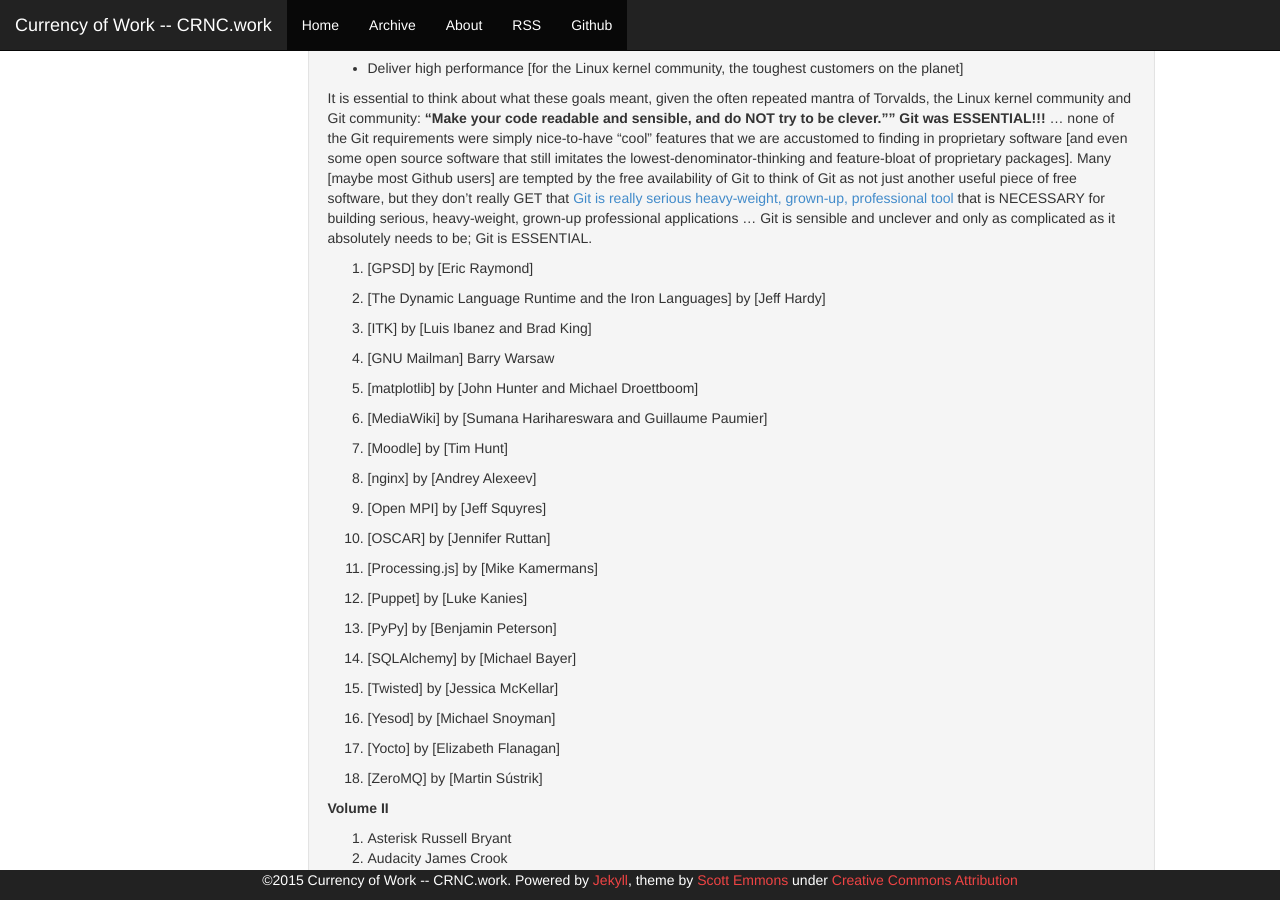
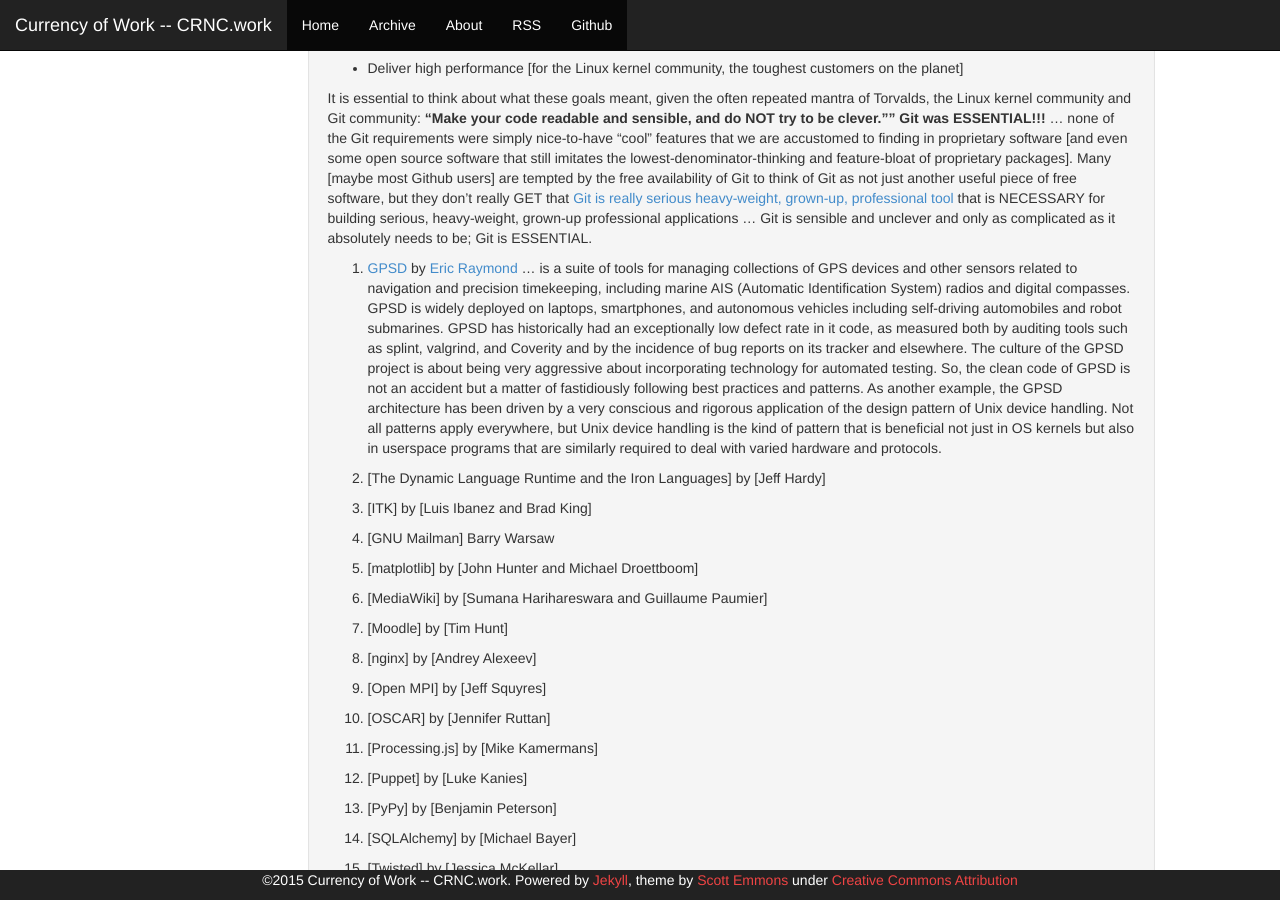
Before and after one commit to GYGbot/CRNC.work, a Jekyll site: the page built from _posts/2015-08-31-CNRC.work-Workflow.markdown, in a window 1280 px wide and 900 px high, scrolled down 1172 px. Built offline with Jekyll 4.4.1, drawn with Linux system fonts in a browser that asks for light colours; Markdown is read by kramdown in place of the engine named in the settings.

Commit message:
GPSD, testing and patterns

```diff
--- a/_posts/2015-08-31-CNRC.work-Workflow.markdown
+++ b/_posts/2015-08-31-CNRC.work-Workflow.markdown
@@ -34,7 +34,7 @@ If you want to understand workflow, you really need to understand the [Architect
 It is essential to think about what these goals meant, given the often repeated mantra of Torvalds, the Linux kernel community and Git community: **"Make your code readable and sensible, and do NOT try to be clever.""  Git was ESSENTIAL!!!** ... none of the Git requirements were simply nice-to-have "cool" features that we are accustomed to finding in proprietary software [and even some open source software that still imitates the lowest-denominator-thinking and feature-bloat of proprietary packages].  Many [maybe most Github users] are tempted by the free availability of Git to think of Git as not just another useful piece of free software, but they don't really GET that [Git is really serious heavy-weight, grown-up, professional tool](http://git-scm.com/book/en/v2) that is NECESSARY for building serious, heavy-weight, grown-up professional applications ... Git is sensible and unclever and only as complicated as it absolutely needs to be; Git is ESSENTIAL.
 
 
-7.	[GPSD] by	[Eric Raymond]
+7.	[GPSD](http://aosabook.org/en/gpsd.html) by	[Eric Raymond](http://www.catb.org/esr/writings/taoup/html/) ... is a suite of tools for managing collections of GPS devices and other sensors related to navigation and precision timekeeping, including marine AIS (Automatic Identification System) radios and digital compasses. GPSD is widely deployed on laptops, smartphones, and autonomous vehicles including self-driving automobiles and robot submarines.  GPSD has historically had an exceptionally low defect rate in it code, as measured both by auditing tools such as splint, valgrind, and Coverity and by the incidence of bug reports on its tracker and elsewhere. The culture of the GPSD project is about being very aggressive about incorporating technology for automated testing.  So, the clean code of GPSD is not an accident but a matter of fastidiously following best practices and patterns. As another example, the GPSD architecture has been driven by a very conscious and rigorous application of the design pattern of Unix device handling.  Not all patterns apply everywhere, but Unix device handling is the kind of pattern that is beneficial not just in OS kernels but also in userspace programs that are similarly required to deal with varied hardware and protocols.
 
 8.	[The Dynamic Language Runtime and the Iron Languages]	by [Jeff Hardy]
 
```
